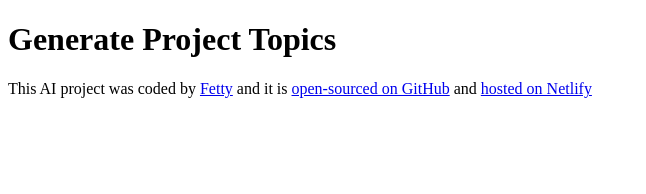
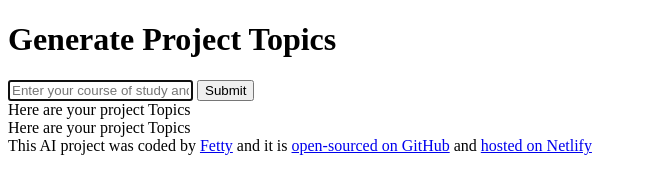
Before and after one commit to Fetty10/project-topics-generator, a plain HTML site: page index.html in a window 1280 px wide. Shown: the whole page, without its empty margins (0-646 px from the left). Drawn offline with Linux system fonts and the light colour scheme.

Commit message:
Added basic HTML structure

```diff
--- a/index.html
+++ b/index.html
@@ -7,8 +7,28 @@
     <link rel="stylesheet" href="src/styles.css" />
   </head>
   <body>
-    <h1>Generate Project Topics</h1>
+    <header>
+      <h1>Generate Project Topics</h1>
+    </header>
 
+    <main>
+      <form>
+        <input
+          type="text"
+          autofocus
+          required
+          autocomplete="off"
+          placeholder="Enter your course of study and area of interest"
+        />
+        <input type="submit" />
+
+        <div>
+          Here are your project Topics
+          <br />
+          Here are your project Topics
+        </div>
+      </form>
+    </main>
     <footer>
       This AI project was coded by
       <a href="https://github.com/Fetty10">Fetty</a> and it is
```
